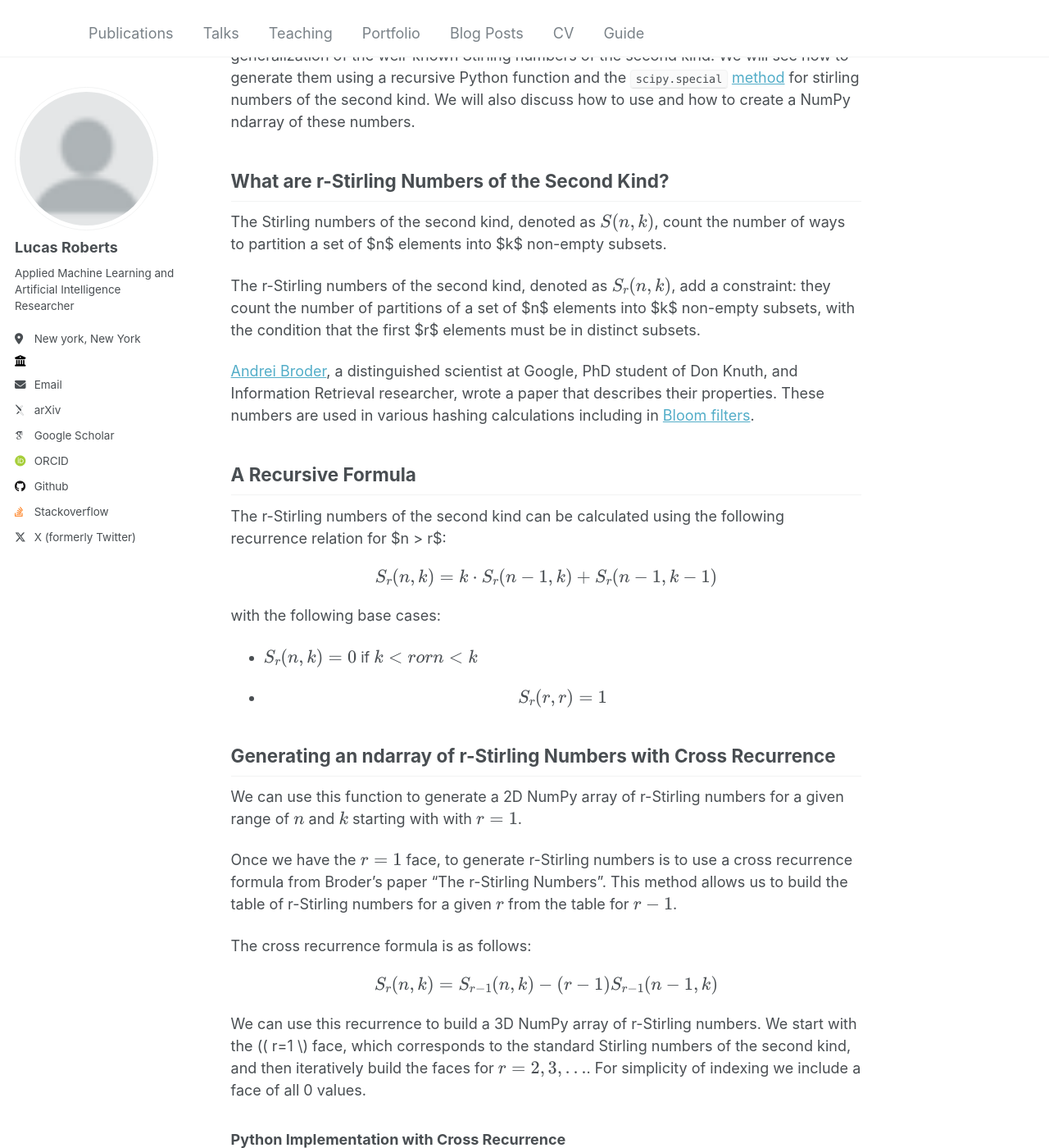
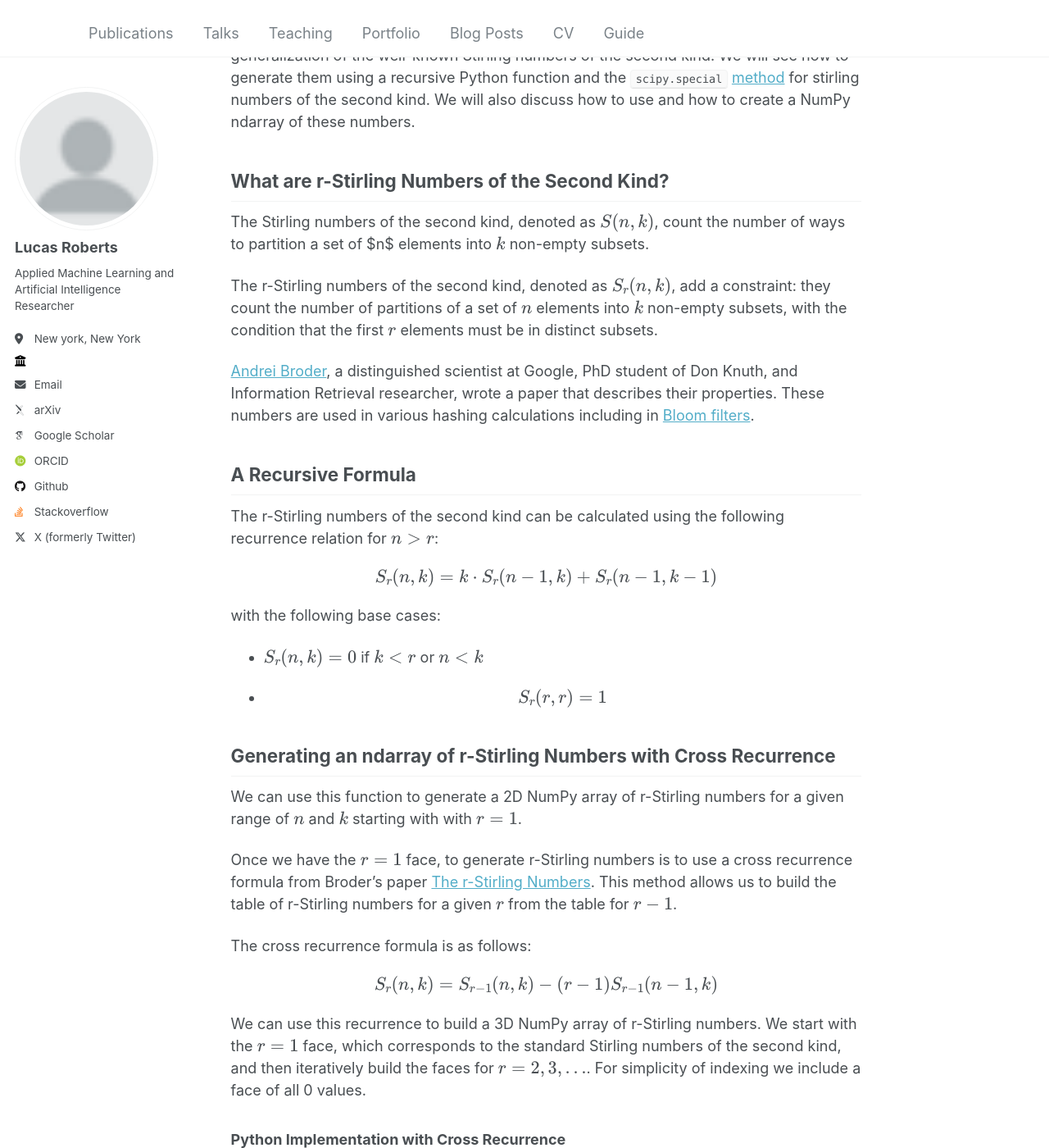
Before and after one commit to rlucas7/rlucas7.github.io, a Jekyll site: the page built from _posts/2025-09-08-r-stirling-numbers.md, in a window 1280 px wide and 1400 px high, scrolled down 231 px. Shown: the whole window at 82% size. Built offline with Jekyll 4.4.1, drawn with Linux system fonts in a browser that asks for light colours; some web fonts are replaced; part of the change alters nothing that is shown; some of the changed text lies outside the part shown.

Commit message:
fix more latex

```diff
--- a/_posts/2025-09-08-r-stirling-numbers.md
+++ b/_posts/2025-09-08-r-stirling-numbers.md
@@ -7,34 +7,33 @@ In this blog post, we will explore the r-Stirling numbers of the second kind, a
 
 ## What are r-Stirling Numbers of the Second Kind?
 
-The Stirling numbers of the second kind, denoted as $$S(n,k)$$, count the number of ways to partition a set of $n$ elements into $k$ non-empty subsets.
+The Stirling numbers of the second kind, denoted as $$ S(n,k) $$, count the number of ways to partition a set of $n$ elements into \\( k \\) non-empty subsets.
 
-The r-Stirling numbers of the second kind, denoted as $$S_r(n,k)$$, add a constraint: they count the number of partitions of a set of $n$ elements into $k$ non-empty subsets, with the condition that the first $r$ elements must be in distinct subsets.
+The r-Stirling numbers of the second kind, denoted as $$ S_r(n,k) $$, add a constraint: they count the number of partitions of a set of \\( n \\) elements into \\( k \\) non-empty subsets, with the condition that the first \\( r \\) elements must be in distinct subsets.
 
 [Andrei Broder](https://en.wikipedia.org/wiki/Andrei_Broder), a distinguished scientist at Google, PhD student of Don Knuth, and Information Retrieval researcher, wrote a paper that describes their properties. These numbers are used in various hashing calculations including in [Bloom filters](https://en.wikipedia.org/wiki/Bloom_filter).
 
 ## A Recursive Formula
 
-The r-Stirling numbers of the second kind can be calculated using the following recurrence relation for $n > r$:
+The r-Stirling numbers of the second kind can be calculated using the following recurrence relation for \\( n > r \\):
 
 $$ S_r(n, k) = k \cdot S_r(n-1, k) + S_r(n-1, k-1) $$
 
 with the following base cases:
-- $$ S_r(n, k) = 0 $$ if
-$$ k < r or n < k $$
+- $$ S_r(n, k) = 0 $$ if \\( k < r \\) or \\( n < k \\)
 - $$ S_r(r, r) = 1 $$
 
 ## Generating an ndarray of r-Stirling Numbers with Cross Recurrence
 
 We can use this function to generate a 2D NumPy array of r-Stirling numbers for a given range of \\( n \\) and \\( k \\) starting with with \\( r=1 \\).
 
-Once we have the \\( r=1 \\) face, to generate r-Stirling numbers is to use a cross recurrence formula from Broder's paper "The r-Stirling Numbers". This method allows us to build the table of r-Stirling numbers for a given \\( r \\) from the table for \\( r-1 \\).
+Once we have the \\( r=1 \\) face, to generate r-Stirling numbers is to use a cross recurrence formula from Broder's paper [The r-Stirling Numbers](http://infolab.stanford.edu/pub/cstr/reports/cs/tr/82/949/CS-TR-82-949.pdf). This method allows us to build the table of r-Stirling numbers for a given \\( r \\) from the table for \\( r-1 \\).
 
 The cross recurrence formula is as follows:
 
 $$ S_r(n,k) = S_{r-1}(n, k) - (r - 1) S_{r-1}(n-1, k) $$
 
-We can use this recurrence to build a 3D NumPy array of r-Stirling numbers. We start with the \(( r=1 \\) face, which corresponds to the standard Stirling numbers of the second kind, and then iteratively build the faces for \\( r=2, 3, ... \\). For simplicity of indexing we include a face of all 0 values.
+We can use this recurrence to build a 3D NumPy array of r-Stirling numbers. We start with the \\( r=1 \\) face, which corresponds to the standard Stirling numbers of the second kind, and then iteratively build the faces for \\( r=2, 3, ... \\). For simplicity of indexing we include a face of all 0 values.
 
 ### Python Implementation with Cross Recurrence
 
```
